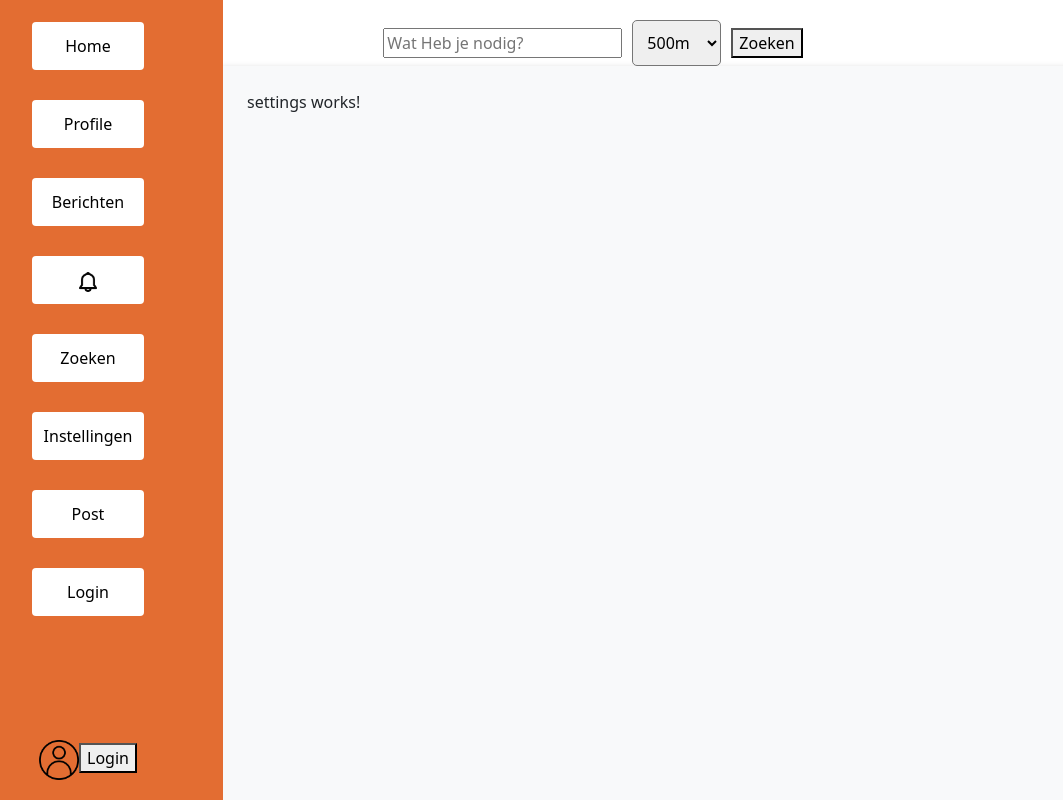
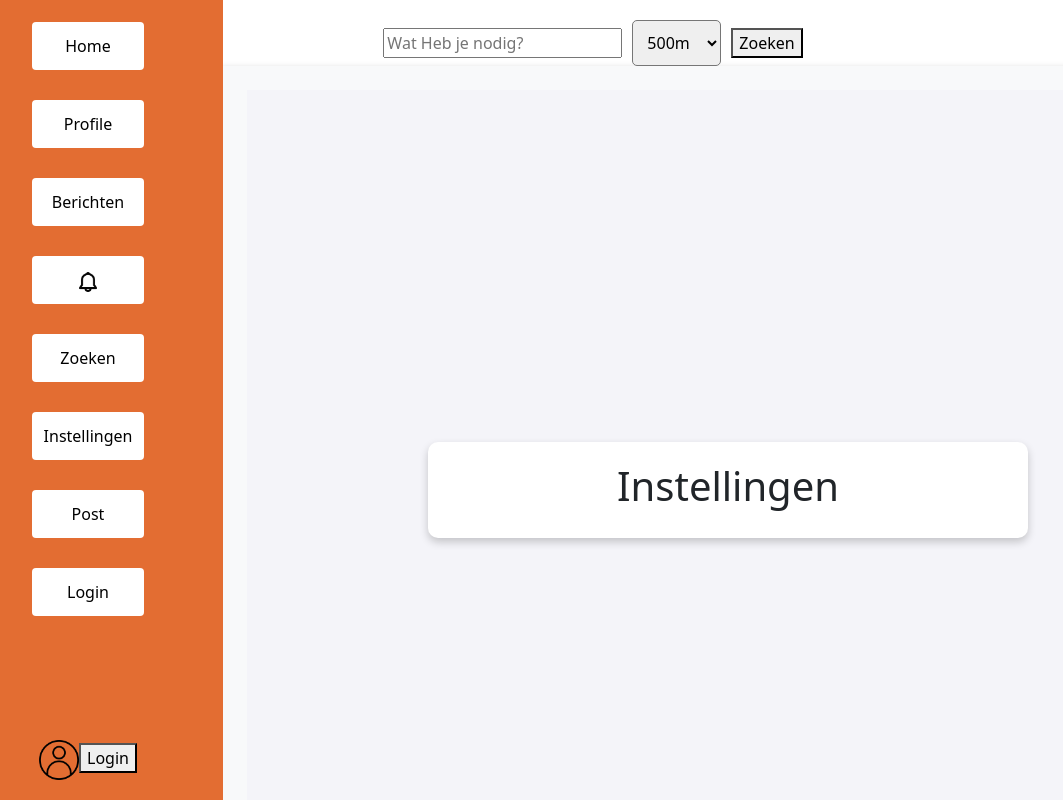
Before and after one commit to StijnWevers/eindwerkFrontEnd, an Angular app in the folder eindwerkFrontend/: page /settings in a window 1280 px wide. Shown: the top 800 px of the page, without its empty margins (47-1110 px from the left). Built offline with nearby package versions, Linux system fonts and the light colour scheme.

Commit message:
Add styling and structure for settings page

```diff
--- a/eindwerkFrontend/src/app/pages/settings/settings.component.css
+++ b/eindwerkFrontend/src/app/pages/settings/settings.component.css
@@ -0,0 +1,19 @@
+/* Pagina styling */
+.settings-page {
+  display: flex;
+  justify-content: center; /* Horizontaal centreren */
+  align-items: center; /* Verticaal centreren */
+  height: 100vh; /* Volledige hoogte van het scherm */
+  background-color: #f4f4f9; /* Lichte achtergrondkleur */
+}
+
+/* Container styling */
+.settings-container {
+  width: 600px; /* Breder venster */
+  max-width: 90%; /* Zorgt dat het venster responsief blijft op kleine schermen */
+  padding: 20px;
+  background-color: #fff;
+  border-radius: 10px;
+  box-shadow: 0 4px 8px rgba(0, 0, 0, 0.2);
+  text-align: center;
+}
--- a/eindwerkFrontend/src/app/pages/settings/settings.component.html
+++ b/eindwerkFrontend/src/app/pages/settings/settings.component.html
@@ -1 +1,5 @@
-<p>settings works!</p>
+<div class="settings-page">
+    <div class="settings-container">
+        <h1>Instellingen</h1>
+    </div>
+</div>
```
